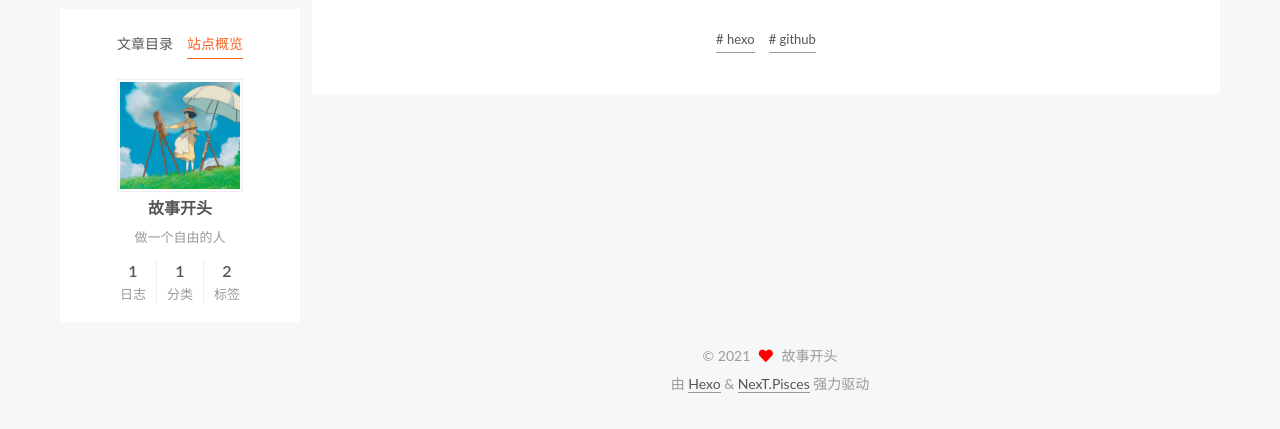
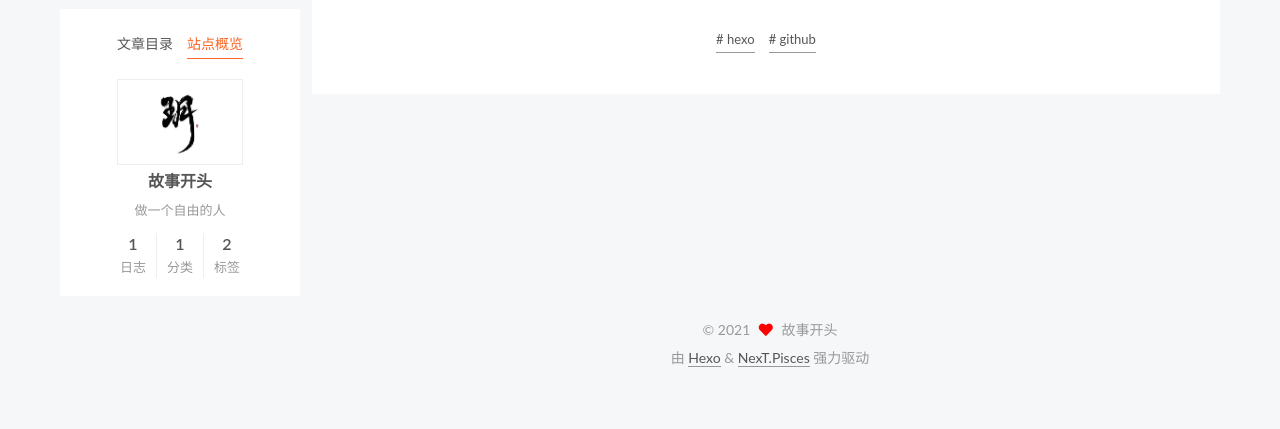
Before and after one commit to CNovelist/CNovelist.github.io, a plain HTML site: page 2021/07/08/你好-Hexo/index.html in a window 1280 px wide. Both pictures are taken after a click on the item "站点概览". Shown: the part 333-762 px from the top of the page. Drawn offline with Linux system fonts and the light colour scheme; no server answers.

Commit message:
Site updated: 2021-07-09 14:49:50

```diff
--- a/2021/07/08/你好-Hexo/index.html
+++ b/2021/07/08/你好-Hexo/index.html
@@ -173,7 +173,7 @@
     <link itemprop="mainEntityOfPage" href="http://example.com/2021/07/08/%E4%BD%A0%E5%A5%BD-Hexo/">
 
     <span hidden itemprop="author" itemscope itemtype="http://schema.org/Person">
-      <meta itemprop="image" content="/images/image.jpg">
+      <meta itemprop="image" content="/images/yue.jpeg">
       <meta itemprop="name" content="故事开头">
       <meta itemprop="description" content="做一个自由的人">
     </span>
@@ -299,7 +299,7 @@
       <div class="site-overview-wrap sidebar-panel">
         <div class="site-author motion-element" itemprop="author" itemscope itemtype="http://schema.org/Person">
     <img class="site-author-image" itemprop="image" alt="故事开头"
-      src="/images/image.jpg">
+      src="/images/yue.jpeg">
   <p class="site-author-name" itemprop="name">故事开头</p>
   <div class="site-description" itemprop="description">做一个自由的人</div>
 </div>
```
Also changed, not shown: about/index.html (+1 -1 lines), archives/2021/07/index.html (+1 -1 lines), archives/2021/index.html (+1 -1 lines), archives/index.html (+1 -1 lines), categories/index.html (+1 -1 lines), categories/搭建博客/index.html (+1 -1 lines), index.html (+2 -2 lines), tags/github/index.html (+1 -1 lines), tags/hexo/index.html (+1 -1 lines), tags/index.html (+1 -1 lines), images/yue.jpeg (added).
